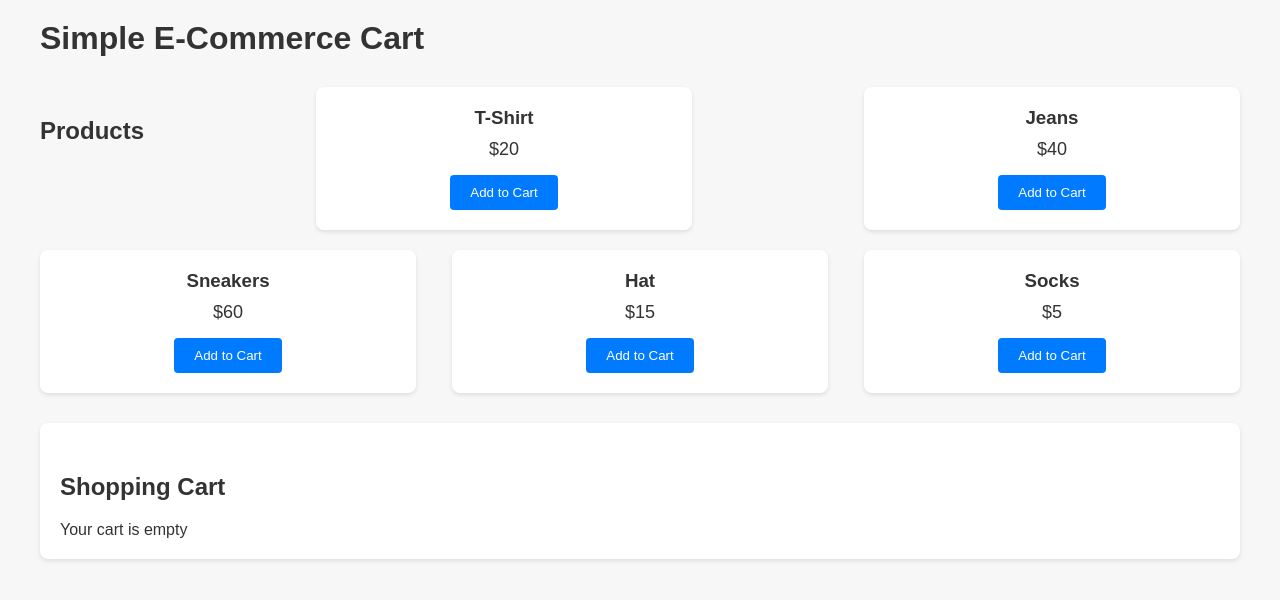
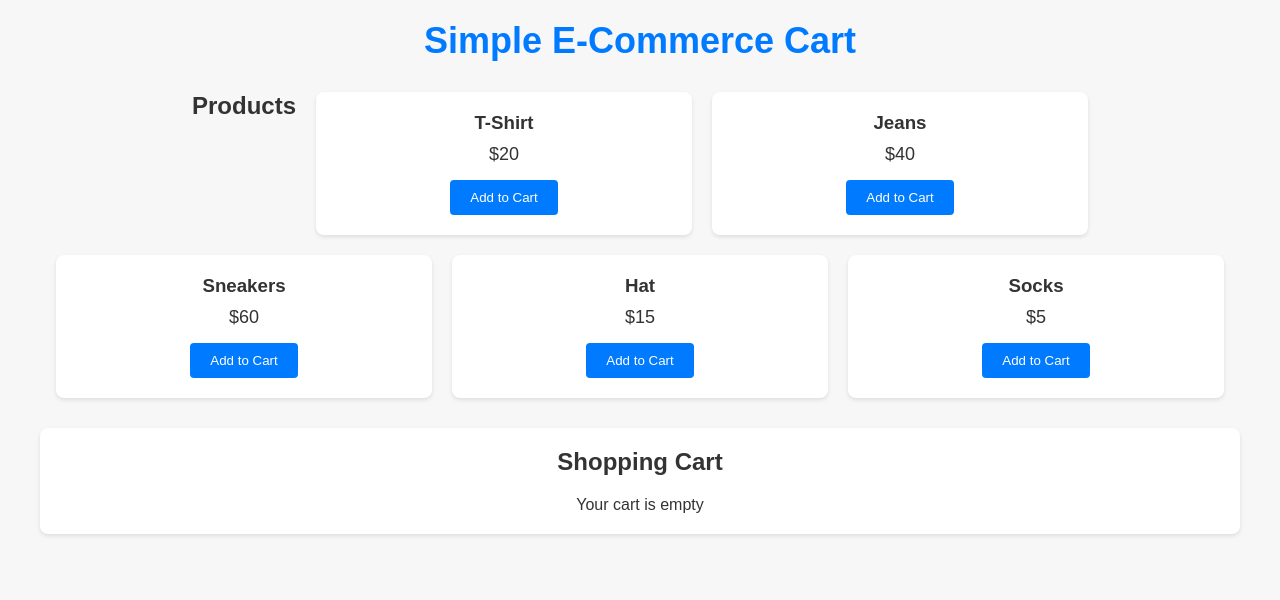
Before and after one commit to amanda-odawa/react-shopping-app, a React (Create React App) app: page / in a window 1280 px wide. Shown: the top 600 px of the page. Built offline with nearby package versions, Linux system fonts and the light colour scheme.

Commit message:
centred titles

```diff
--- a/src/index.css
+++ b/src/index.css
@@ -15,19 +15,24 @@ body {
   font-size: 16px;
 }
 
-h1, h2 {
-  color: #333;
-  margin-bottom: 10px;
+/* Center the entire body content */
+#root {
+  max-width: 1200px;
+  margin: 0 auto;
+  text-align: center;  /* Center text for website title */
+}
+
+/* Center the main website title */
+h1 {
+  font-size: 36px;
+  margin-bottom: 20px;
+  color: #007bff;
 }
 
 h2 {
-  margin-top: 30px;
-}
-
-/* Container for the whole app */
-#root {
-  max-width: 1200px;
-  margin: 0 auto;
+  font-size: 24px;
+  margin-bottom: 20px;
+  color: #333;
 }
 
 /* Flexbox layout for the product list */
@@ -35,7 +40,7 @@ h2 {
   display: flex;
   flex-wrap: wrap;
   gap: 20px;
-  justify-content: space-between;
+  justify-content: center;  /* Center the products horizontally */
   margin-top: 30px; /* Added margin to separate the title from the products */
 }
 
```
